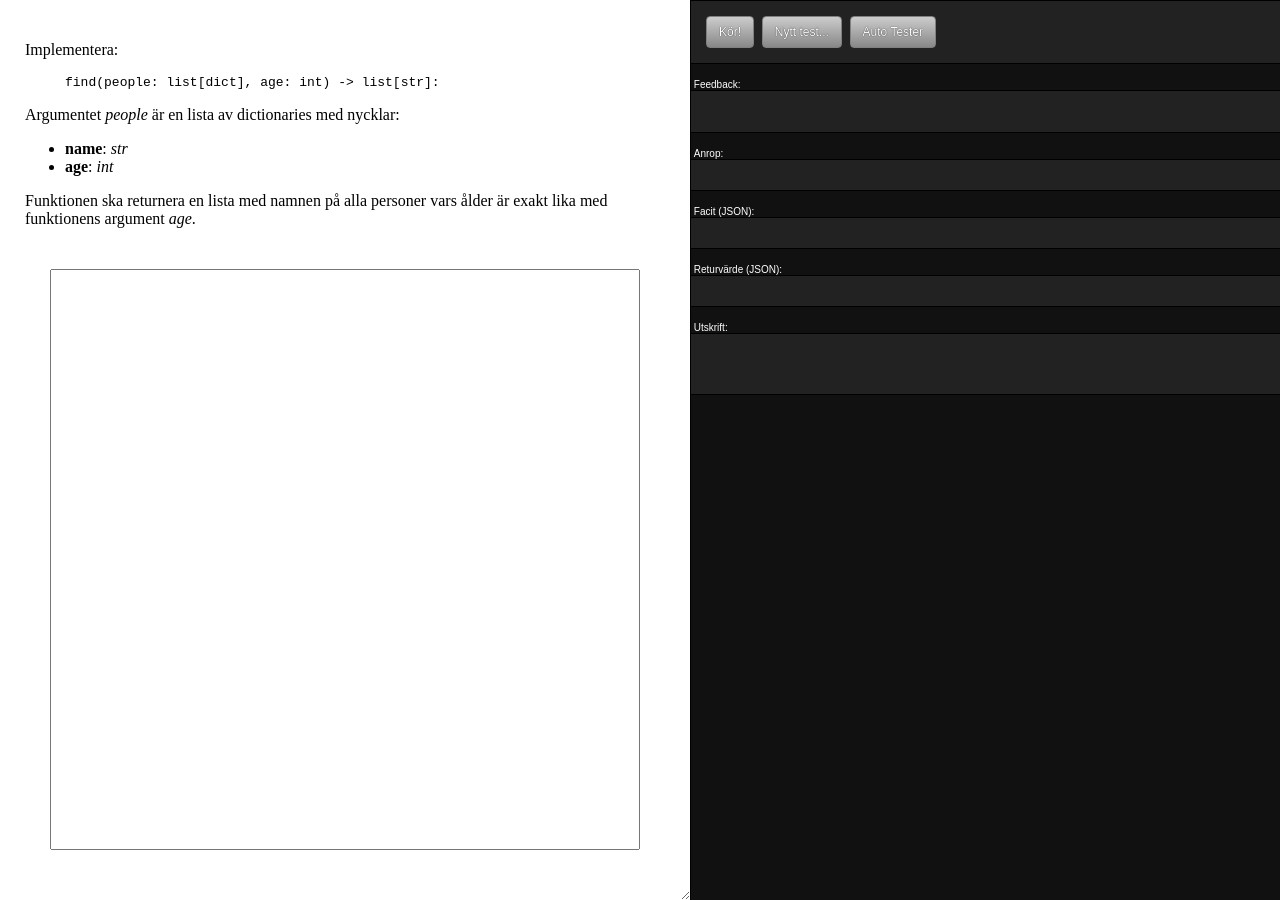
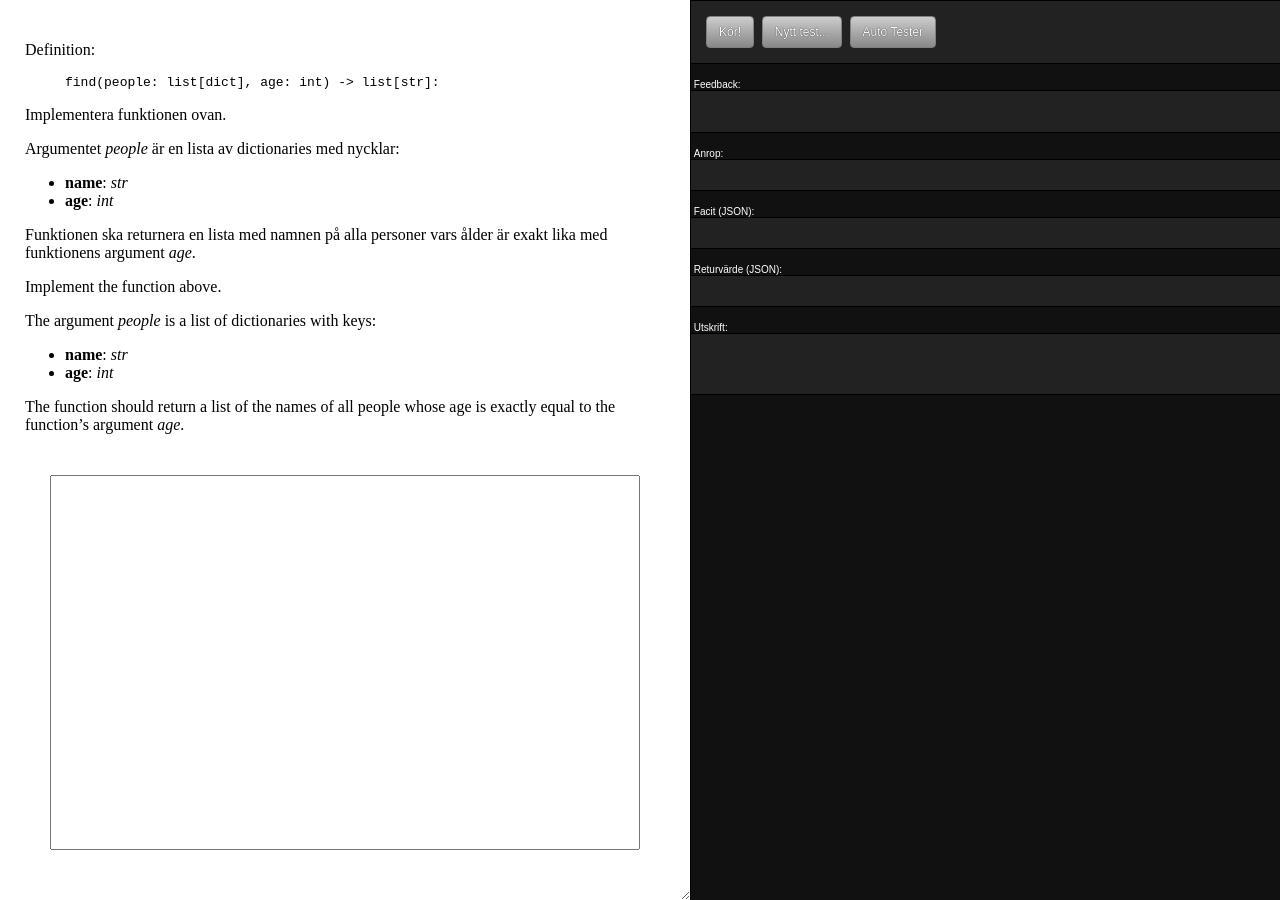
Before and after one commit to crilab/dva128_funcportal, a Jekyll site: the page built from _assignments/age_finder.md, in a window 1280 px wide. Built offline with Jekyll 4.4.1, drawn with Linux system fonts in a browser that asks for light colours.

Commit message:
translation

```diff
--- a/_assignments/age_finder.md
+++ b/_assignments/age_finder.md
@@ -3,16 +3,30 @@ layout: assignment
 title: Age Finder
 difficulty: 3
 ---
-Implementera:
+Definition:
 {% highlight python %}
 find(people: list[dict], age: int) -> list[str]:
 {% endhighlight %}
+
+<div class="swedish" markdown="1">
+Implementera funktionen ovan.
 
 Argumentet *people* är en lista av dictionaries med nycklar:
 - **name**: *str*
 - **age**: *int*
 
 Funktionen ska returnera en lista med namnen på alla personer vars ålder är exakt lika med funktionens argument *age*.
+</div>
+
+<div class="english" markdown="1">
+Implement the function above.
+
+The argument *people* is a list of dictionaries with keys:
+- **name**: *str*
+- **age**: *int*
+
+The function should return a list of the names of all people whose age is exactly equal to the function's argument *age*.
+</div>
 
 <script>
 
```
